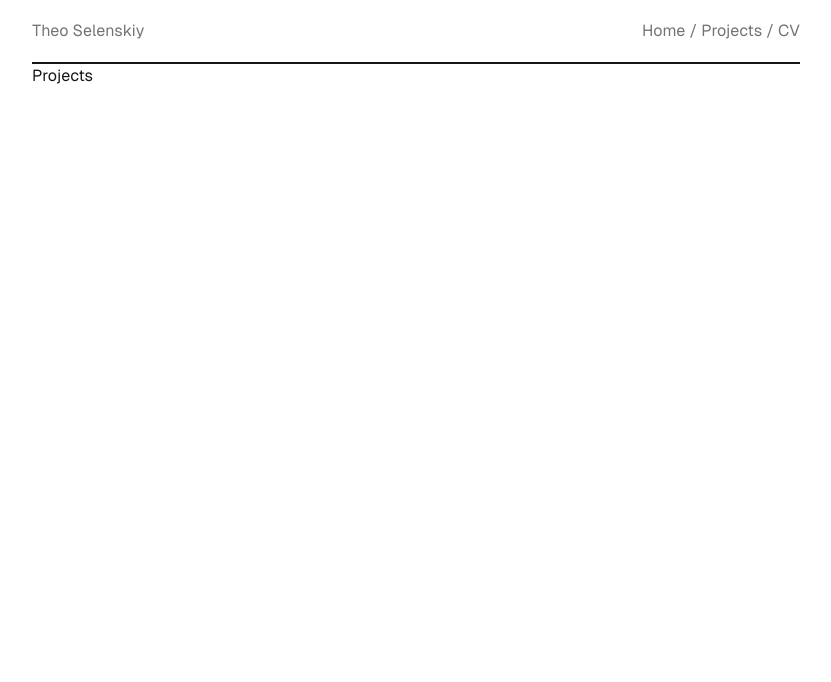
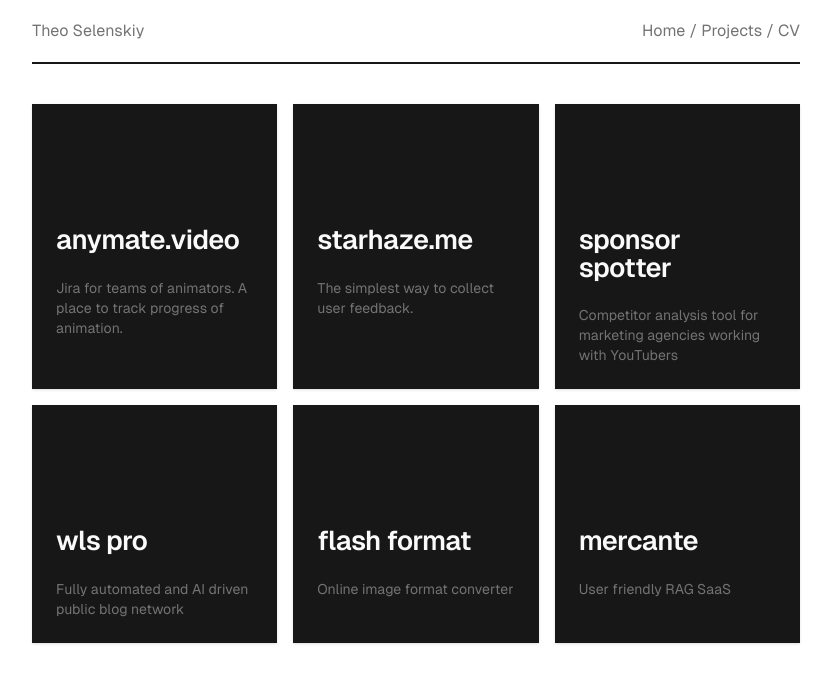
Before and after one commit to fs1g17/theo-selenskiy, a Next.js app: page /projects in a window 1280 px wide. Shown: the top 682 px of the page, without its empty margins (224-1055 px from the left). Built offline with nearby package versions, Linux system fonts and the light colour scheme.

Commit message:
feat(projects): add project pages

```diff
--- a/src/app/page.tsx
+++ b/src/app/page.tsx
@@ -2,6 +2,7 @@ import InfiniteScroll from "@/components/infinite-scroll";
 import ProjectCard from "@/components/project-card";
 import Image from "next/image";
 import Link from "next/link";
+import Projects from "@/components/projects";
 
 export default function Home() {
   return (
@@ -39,47 +40,7 @@ export default function Home() {
       </div>
       <div className="w-full">
         <h2>Projects</h2>
-        <div className="grid grid-cols-1 md:grid-cols-2 xl:grid-cols-3 gap-4 w-full">
-          <ProjectCard
-            project={{
-              projectTitle: "anymate.video",
-              projectDescription:
-                "Jira for teams of animators. A place to track progress of animation.",
-            }}
-          />
-          <ProjectCard
-            project={{
-              projectTitle: "starhaze.me",
-              projectDescription: "The simplest way to collect user feedback.",
-            }}
-          />
-          <ProjectCard
-            project={{
-              projectTitle: "sponsor spotter",
-              projectDescription:
-                "Competitor analysis tool for marketing agencies working with YouTubers",
-            }}
-          />
-          <ProjectCard
-            project={{
-              projectTitle: "wls pro",
-              projectDescription:
-                "Fully automated and AI driven public blog network",
-            }}
-          />
-          <ProjectCard
-            project={{
-              projectTitle: "flash format",
-              projectDescription: "Online image format converter",
-            }}
-          />
-          <ProjectCard
-            project={{
-              projectTitle: "mercante",
-              projectDescription: "User friendly RAG SaaS",
-            }}
-          />
-        </div>
+        <Projects />
       </div>
     </div>
   );
--- /dev/null
+++ b/src/app/projects/anymate.video/page.tsx
@@ -0,0 +1,5 @@
+export default function AnymateVideo() {
+  return(
+    <div>anymate</div>
+  )
+}
--- /dev/null
+++ b/src/app/projects/flash_format/page.tsx
@@ -0,0 +1,5 @@
+export default function FlashFormat() {
+  return(
+    <div>flash_format</div>
+  )
+}
--- /dev/null
+++ b/src/app/projects/mercante/page.tsx
@@ -0,0 +1,5 @@
+export default function Mercante() {
+  return(
+    <div>mercante</div>
+  )
+}
--- a/src/app/projects/page.tsx
+++ b/src/app/projects/page.tsx
@@ -1,5 +1,8 @@
+import ProjectsList from "@/components/projects";
 export default function Projects() {
-  return(
-    <div>Projects</div>
-  )
+  return (
+    <div className="w-full pt-10">
+      <ProjectsList />
+    </div>
+  );
 }
--- /dev/null
+++ b/src/app/projects/sponsor_spotter/page.tsx
@@ -0,0 +1,5 @@
+export default function SponsorSpotter() {
+  return(
+    <div>sponsor spotter</div>
+  )
+}
--- /dev/null
+++ b/src/app/projects/starhaze.me/page.tsx
@@ -0,0 +1,5 @@
+export default function StarHaze() {
+  return(
+    <div>starhaze.me</div>
+  )
+}
--- /dev/null
+++ b/src/app/projects/wls_pro/page.tsx
@@ -0,0 +1,5 @@
+export default function WLSPro() {
+  return(
+    <div>wls pro</div>
+  )
+}
--- a/src/components/project-card.tsx
+++ b/src/components/project-card.tsx
@@ -1,24 +1,20 @@
 import { Project } from "@/types/project";
-import { Button } from "./ui/button";
-import {
-  Card,
-  CardDescription,
-  CardFooter,
-  CardHeader,
-  CardTitle,
-} from "./ui/card";
+import { Card, CardDescription, CardHeader, CardTitle } from "./ui/card";
+import Link from "next/link";
 
 export default function ProjectCard({
-  project: { projectTitle, projectDescription },
+  project: { projectUrl, projectTitle, projectDescription },
 }: {
   project: Project;
 }) {
   return (
-    <Card className="w-full hover:shadow-custom-shadow">
-      <CardHeader>
-        <CardTitle>{projectTitle}</CardTitle>
-        <CardDescription>{projectDescription}</CardDescription>
-      </CardHeader>
-    </Card>
+    <Link href={projectUrl}>
+      <Card className="w-full hover:shadow-custom-shadow h-full">
+        <CardHeader>
+          <CardTitle>{projectTitle}</CardTitle>
+          <CardDescription>{projectDescription}</CardDescription>
+        </CardHeader>
+      </Card>
+    </Link>
   );
 }
--- /dev/null
+++ b/src/components/projects.tsx
@@ -0,0 +1,53 @@
+import ProjectCard from "./project-card";
+
+export default function Projects() {
+  return (
+    <div className="grid grid-cols-1 md:grid-cols-2 xl:grid-cols-3 gap-4 w-full">
+      <ProjectCard
+        project={{
+          projectUrl: "/projects/anymate.video",
+          projectTitle: "anymate.video",
+          projectDescription:
+            "Jira for teams of animators. A place to track progress of animation.",
+        }}
+      />
+      <ProjectCard
+        project={{
+          projectUrl: "/projects/starhaze.me",
+          projectTitle: "starhaze.me",
+          projectDescription: "The simplest way to collect user feedback.",
+        }}
+      />
+      <ProjectCard
+        project={{
+          projectUrl: "/projects/sponsor_spotter",
+          projectTitle: "sponsor spotter",
+          projectDescription:
+            "Competitor analysis tool for marketing agencies working with YouTubers",
+        }}
+      />
+      <ProjectCard
+        project={{
+          projectUrl: "/projects/wls_pro",
+          projectTitle: "wls pro",
+          projectDescription:
+            "Fully automated and AI driven public blog network",
+        }}
+      />
+      <ProjectCard
+        project={{
+          projectUrl: "/projects/flash_format",
+          projectTitle: "flash format",
+          projectDescription: "Online image format converter",
+        }}
+      />
+      <ProjectCard
+        project={{
+          projectUrl: "/projects/mercante",
+          projectTitle: "mercante",
+          projectDescription: "User friendly RAG SaaS",
+        }}
+      />
+    </div>
+  );
+}
--- a/src/types/project.ts
+++ b/src/types/project.ts
@@ -1,4 +1,5 @@
 export interface Project {
+  projectUrl: string;
   projectTitle: string;
   projectDescription: string;
 }
```
